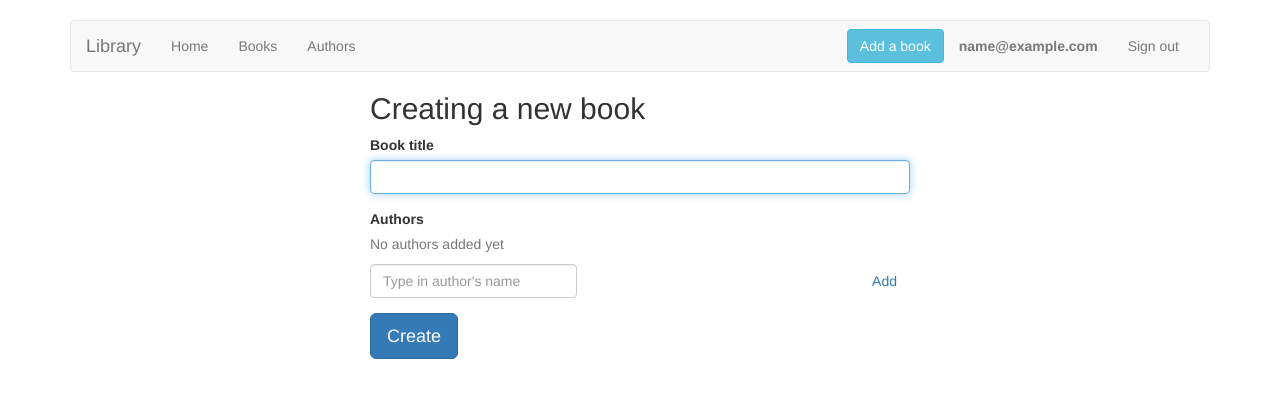
After one commit to roganov/library-promua, a Flask app: page /books/add in a window 1280 px wide. The commit adds this page. Shown: the top 398 px of the page. Run offline with Flask 2, Linux system fonts and the light colour scheme; the visitor is signed in with stand-in values (Sample User, id 1); data comes from the database, SQL or seed files in the repository; some libraries are stand-ins or nearby versions.

Commit message:
Add new book.

```diff
--- a/library/models.py
+++ b/library/models.py
@@ -21,8 +21,7 @@ class Book(db.Model):
     title = db.Column(db.String)
 
     authors = db.relationship('Author', secondary='book_author',
-                              backref=db.backref('books', lazy='dynamic')
-                              )
+                              backref=db.backref('books'))
 
     def __unicode__(self):
         return self.title
@@ -38,6 +37,12 @@ class Author(db.Model):
 def replace_authors(book, author_ids):
     authors = Author.query.filter(Author.id.in_(author_ids)).all()
     book.authors = authors
+    return book
+
+def add_book(title, author_ids):
+    book = Book(title=title)
+    replace_authors(book, author_ids)
+    db.session.add(book)
     return book
 
 def find_books(title, author_name):
--- a/library/views.py
+++ b/library/views.py
@@ -1,10 +1,12 @@
-from flask import render_template, url_for, redirect, request
+import json
+
+from flask import render_template, url_for, redirect, request, jsonify
 from flask.ext.login import login_user, logout_user, login_required
 
-from app import app, login_manager
+from app import app, db
 
-from .forms import LoginForm
-from .models import find_books
+from .forms import LoginForm, BookForm, AuthorForm
+from .models import find_books, add_book, Author
 
 
 @app.route('/')
@@ -32,3 +34,46 @@ def books_view():
     author_name = request.args.get('author', '').strip()
     books = find_books(title, author_name)
     return render_template('books.html', books=books)
+
+@app.route("/books/add", methods=['GET', 'POST'])
+@login_required
+def add_book_view():
+    form = BookForm()
+    if form.validate_on_submit():
+        title = form.title.data
+        ids = form.author_ids.data
+        add_book(title, ids)
+        db.session.commit()
+        return redirect(url_for('books_view'))
+    else:
+        return render_template('add-book.html', form=form)
+
+@app.route("/authors/add", methods=['POST'])
+def add_author_view():
+    form = AuthorForm()
+    if form.validate_on_submit():
+        a = Author()
+        form.populate_obj(a)
+        db.session.add(a)
+        db.session.commit()
+        return jsonify(id=a.id, name=a.name)
+
+@app.route("/authors")
+@login_required
+def authors_api():
+    prefix = request.args.get('prefix')
+    name = request.args.get('name')
+    with_books = request.args.get('with_books') == '1'
+    authors = Author.query
+    if name:
+        authors = authors.filter(Author.name == name)
+    elif prefix:
+        authors = authors.filter(Author.name.startswith(prefix))
+    if with_books:
+        authors = authors.options(db.joinedload(Author.books))
+        data = [{'id': a.id, 'name': a.name,
+                 'books': [b.title for b in a.books]}
+                for a in authors]
+    else:
+        data = [{'id': a.id, 'name': a.title} for a in authors]
+    return jsonify(result=data)
--- /dev/null
+++ b/static/script.js
@@ -0,0 +1,108 @@
+$(function () {
+    'use strict';
+    initAuthorsModal();
+});
+function initAuthorsModal() {
+    'use strict';
+    var authors = $('.js-authors'),
+        modal = $('#modal'),
+        modalAuthors = modal.find('.authors');
+    authors.on('click', '.author-remove', function () {
+        var node = $(this).parent().parent();
+        node.hide('slow', function () {
+            node.remove();
+            if (authors.children().length === 0) {
+                authors.prev().show(); // show the 'no-authors' caption
+            }
+        });
+    });
+    modal.find('.js-select').click(function () {
+        var id = modalAuthors.find('input:checked').val();
+        insertAuthor(authors, id, modal.data('name'));
+        modal.modal('hide');
+    });
+    modal.find('.js-new').click(function () {
+        createInsertAuthor(authors, modal.data('name'));
+        modal.modal('hide');
+    });
+    $('.js-add-author').click(function () {
+        var input = $(this).parent().parent().find('input'),
+            name = input.val();
+        input.val('');
+        if (name === '') {
+            input.focus();
+            return;
+        }
+        modal.data('name', name);
+        $.ajax('/authors',
+            {
+                method: 'GET',
+                data: {
+                    'with_books': 1,
+                    name: name
+                },
+                success: function (data) {
+                    var result = data.result,
+                        len = result.length;
+                    if (len) {
+                        modalAuthors.empty();
+                        for (var i = 0; i < len; i++) {
+                            var node = $(modalRadioTempl(result[i]));
+                            modalAuthors.append(node);
+                        }
+                        modal.modal();
+                    } else {
+                        createInsertAuthor(authors, name);
+                    }
+                }
+            }
+        );
+    });
+}
+function insertAuthor(authors, authorId, name) {
+    'use strict';
+    var lastInput = authors.find('input').last(),
+        id;
+    if (lastInput.length) {
+        id = Number(lastInput.attr('name').split('-')[1]) + 1;
+    } else {
+        id = 0;
+    }
+
+    var nodes = $(authorTempl(id, authorId, name));
+    authors.prev().hide();
+    authors.append(nodes);
+}
+function createInsertAuthor(authors, name) {
+    'use strict';
+    $.ajax('/authors/add', {
+        method: 'POST',
+        data: {
+            name: name,
+            csrf_token: $("#csrf_token").val()
+        },
+        success: function (data) {
+            insertAuthor(authors, data.id, data.name);
+        }
+    });
+}
+function authorTempl(i, id, name) {
+    'use strict';
+    return "<li>" +
+        "<input type='hidden' name='author_ids-" + i + "' value='" + id + "'>" +
+        escape(name) +
+        "<a><span class='author-remove text-muted glyphicon glyphicon-remove-sign'></span></a>" +
+        "</li>";
+}
+function modalRadioTempl(author) {
+    return '<div class="radio">' +
+        '<label>' +
+        '<input type="radio" name="author_id" value="' + author.id + '" checked>' +
+        escape(author.name) + '<br><span class="text-muted">Author of:</span> ' + escape(author.books.join(', ')) +
+        '</label>' +
+        '</div>';
+}
+function escape(html) {
+    // hacky way to escape html
+    return $('<div/>').text(html).html();
+}
--- a/static/style.css
+++ b/static/style.css
@@ -43,3 +43,15 @@ body {
 .bg-danger {
     padding: 10px;
 }
+.narrow-form {
+    max-width: 540px;
+    margin: auto;
+}
+.author-remove {
+    cursor: pointer;
+    margin-left: 10px;
+    vertical-align: text-top;
+}
+.authors li {
+    padding: 7px;
+}
--- a/templates/_base.html
+++ b/templates/_base.html
@@ -25,7 +25,8 @@
   <nav class="navbar navbar-default">
     <div class="container-fluid">
       <div class="navbar-header">
-            <button type="button" class="navbar-toggle collapsed" data-toggle="collapse" data-target="#navbar" aria-expanded="false" aria-controls="navbar">
+        <button type="button" class="navbar-toggle collapsed" data-toggle="collapse" data-target="#navbar"
+                aria-expanded="false" aria-controls="navbar">
           <span class="sr-only">Toggle navigation</span>
           <span class="icon-bar"></span>
           <span class="icon-bar"></span>
@@ -35,26 +36,37 @@
       </div>
       <div id="navbar" class="navbar-collapse collapse">
         <ul class="nav navbar-nav">
-              <li {% if request.url_rule.endpoint == 'index' %}class="active" {% endif %}><a href="{{ url_for('index') }}">Home</a></li>
-              <li {% if request.url_rule.endpoint == 'books_view' %}class="active" {% endif %}><a href="{{ url_for('books_view') }}">Books</a></li>
-              <li {% if request.url_rule.endpoint == 'authors_view' %}class="active" {% endif %}><a href="#">Authors</a></li>
+          <li {% if request.url_rule.endpoint == 'index' %}class="active" {% endif %}><a href="{{ url_for('index') }}">Home</a>
+          </li>
+          <li {% if request.url_rule.endpoint == 'books_view' %}class="active" {% endif %}><a
+              href="{{ url_for('books_view') }}">Books</a></li>
+          <li {% if request.url_rule.endpoint == 'authors_view' %}class="active" {% endif %}><a href="#">Authors</a>
+          </li>
         </ul>
         <ul class="nav navbar-nav navbar-right">
           {% if current_user.is_authenticated() %}
+            <li>
+              <p class="navbar-btn"><a href="{{ url_for('add_book_view') }}" class="btn btn-info">Add a book</a></p>
+            </li>
             <li class="navbar-text"><b>{{ current_user.email }}</b></li>
-                  <li {% if request.url_rule.endpoint == 'logout' %}class="active" {% endif %}><a href="{{ url_for('logout') }}">Sign out</a></li>
+            <li {% if request.url_rule.endpoint == 'logout' %}class="active" {% endif %}><a
+                href="{{ url_for('logout') }}">Sign out</a></li>
           {% else %}
-              <li {% if request.url_rule.endpoint == 'login' %}class="active" {% endif %}><a href="{{ url_for('login') }}">Sign in</a></li>
+            <li {% if request.url_rule.endpoint == 'login' %}class="active" {% endif %}><a
+                href="{{ url_for('login') }}">Sign in</a></li>
             <li {% if request.url_rule.endpoint == 'register' %}class="active" {% endif %}><a href="#">Sign up</a></li>
           {% endif %}
         </ul>
-          </div><!--/.nav-collapse -->
-        </div><!--/.container-fluid -->
+      </div>
+      <!--/.nav-collapse -->
+    </div>
+    <!--/.container-fluid -->
   </nav>
 
   {% block content %}
   {% endblock %}
-    </div> <!-- /container -->
+</div>
+<!-- /container -->
 
 
 <!-- Bootstrap core JavaScript
@@ -62,5 +74,6 @@
 <!-- Placed at the end of the document so the pages load faster -->
 <script src="https://ajax.googleapis.com/ajax/libs/jquery/1.11.2/jquery.min.js"></script>
 <script src="//maxcdn.bootstrapcdn.com/bootstrap/3.3.4/js/bootstrap.min.js"></script>
+<script src="{{ url_for('static', filename='script.js') }}"></script>
 </body>
 </html>
--- /dev/null
+++ b/templates/add-book.html
@@ -0,0 +1,55 @@
+{% extends '_base.html' %}
+{% block content %}
+  <form method="post" class="narrow-form" action="">
+    <h2 class="form-signin-heading">Creating a new book</h2>
+    {#    {% if form.errors %}#}
+    {#      <p class="bg-danger">{{ form.title.errors[0] }}</p>#}
+    {#    {% endif %}#}
+    {{ form.csrf_token }}
+    <div class="form-group">
+      <label for="inputTitle">Book title</label>
+      <input type="text" name="title" id="inputTitle" class="form-control" value="{{ form.title.data or '' }}"
+             placeholder="" required autofocus>
+    </div>
+    <div class="form-group">
+      <label>Authors</label>
+
+      <p class="text-muted js-no-authors">No authors added yet</p>
+      <ul class="js-authors authors">
+      </ul>
+
+      <div class="form-inline">
+        <input type="text" class="form-control" placeholder="Type in author's name">
+
+        <div class="pull-right">
+          <a class="btn js-add-author">Add</a>
+        </div>
+      </div>
+
+    </div>
+    <button class="btn btn-primary btn-lg" type="submit">Create</button>
+  </form>
+
+
+  <!-- Modal -->
+  <div class="modal fade" id="modal" tabindex="-1" role="dialog" aria-labelledby="myModalLabel" aria-hidden="true">
+    <div class="modal-dialog">
+      <div class="modal-content">
+        <div class="modal-header">
+          <button type="button" class="close" data-dismiss="modal" aria-label="Close"><span
+              aria-hidden="true">&times;</span></button>
+          <h4 class="modal-title" id="myModalLabel">Selecting author</h4>
+        </div>
+        <div class="modal-body">
+          <p class="text-info">Author(s) with same name already exist. Select if it is the same person, otherwise create a new one.</p>
+          <div class="authors"></div>
+        </div>
+        <div class="modal-footer">
+          <button type="button" class="btn btn-default js-select">Select</button>
+          <button type="button" class="btn btn-primary js-new">Create new</button>
+        </div>
+      </div>
+    </div>
+  </div>
+
+{% endblock %}
```
Lines whose indentation alone changed are shown as unchanged.
